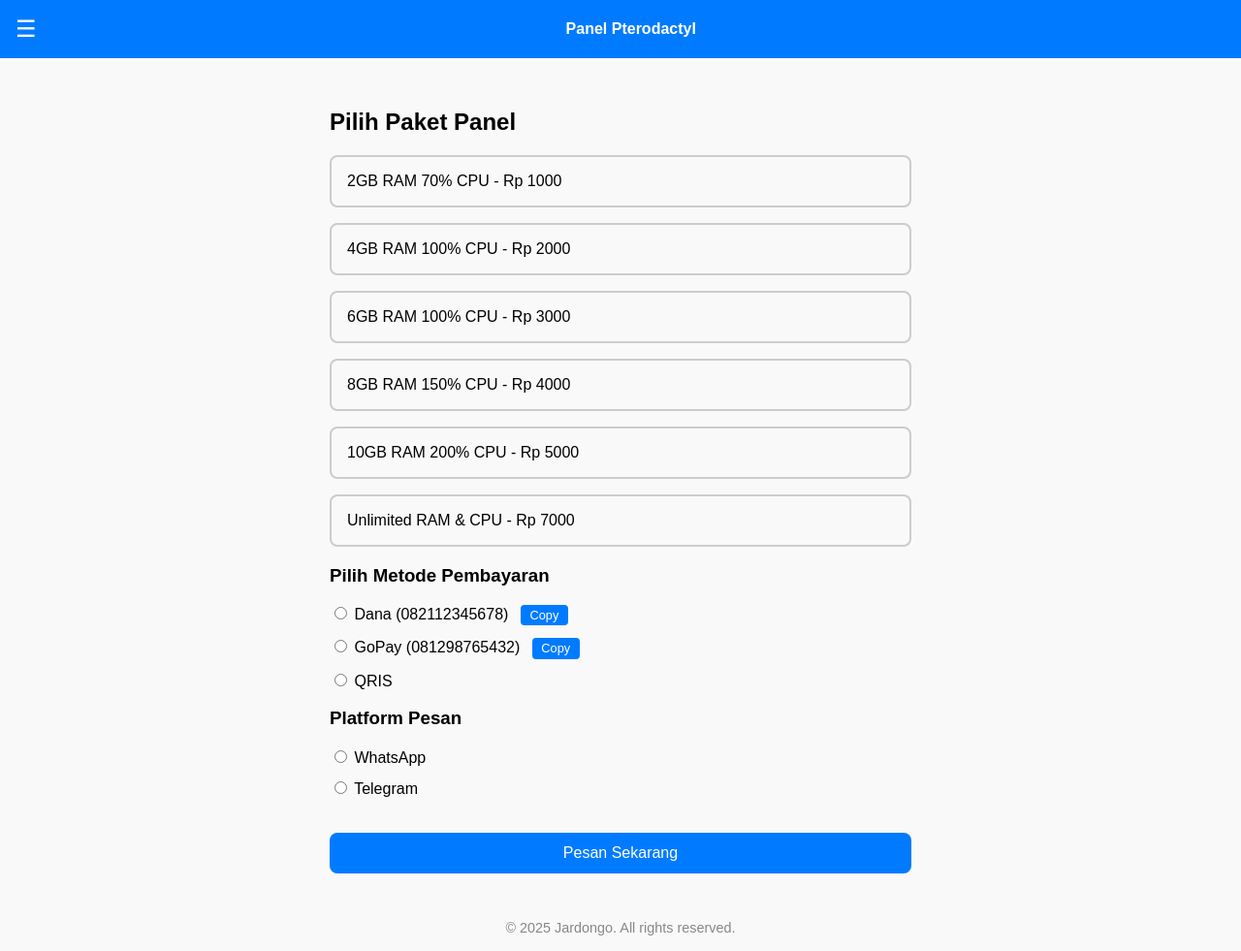
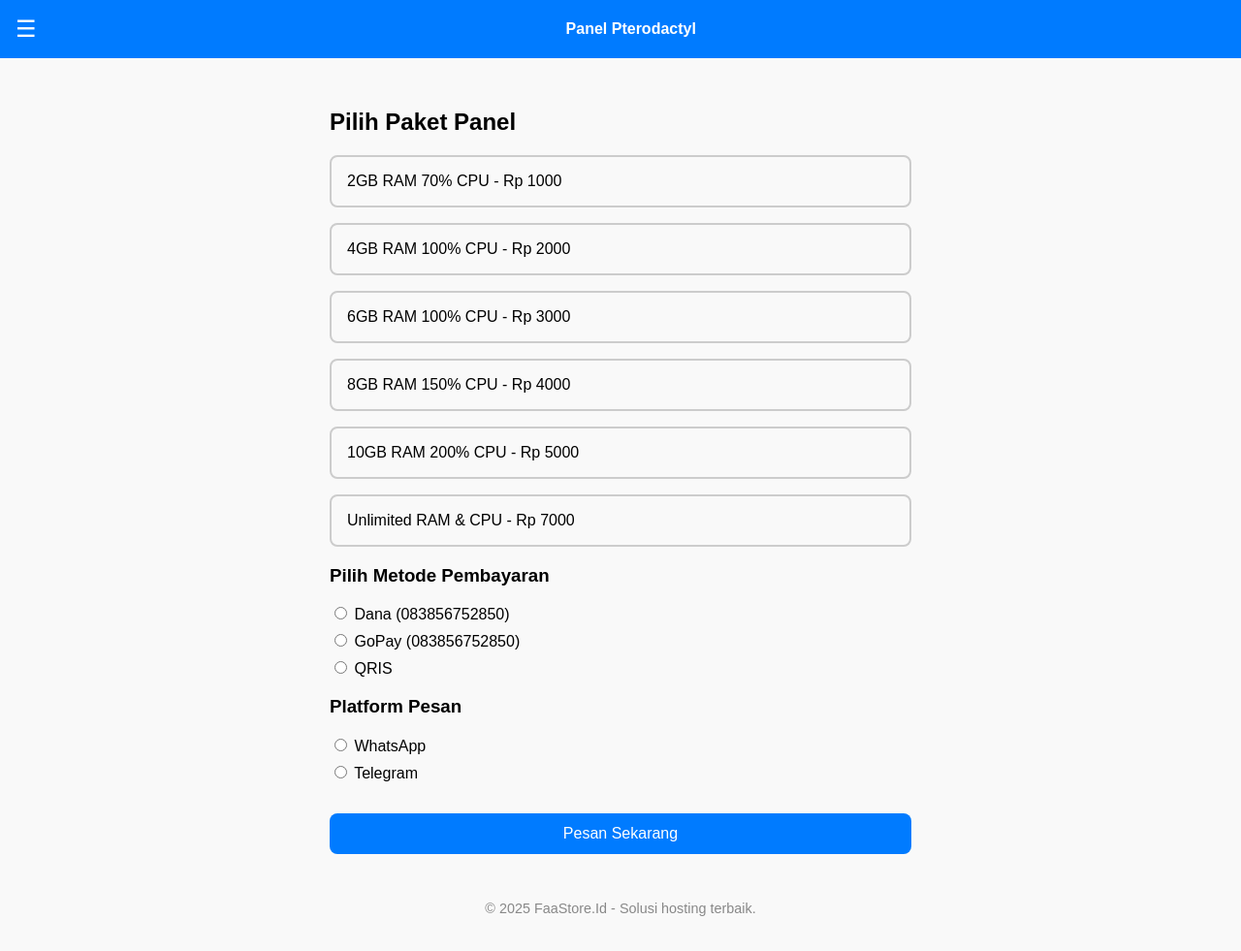
Before and after one commit to jarnopii/pterojar.github.io, a plain HTML site: page index.html in a window 1280 px wide. Shown: the whole page at 97% size. Drawn offline with Linux system fonts and the light colour scheme.

Commit message:
Update index.html

```diff
--- a/index.html
+++ b/index.html
@@ -31,7 +31,6 @@
       top: 3.5rem;
       left: 1rem;
       border-radius: 0.5rem;
-      z-index: 99;
     }
     .menu a {
       display: block;
@@ -63,26 +62,14 @@
       margin: 1rem 0;
     }
     .payment-option {
-      margin-bottom: 0.75rem;
-    }
-    .payment-option button {
-      margin-left: 0.5rem;
-      padding: 0.2rem 0.6rem;
-      font-size: 0.8rem;
-      cursor: pointer;
-      background: #007bff;
-      color: white;
-      border: none;
-      border-radius: 0.25rem;
+      margin-bottom: 0.5rem;
     }
     .qris-img {
       display: none;
       max-width: 100%;
       margin-top: 1rem;
-      border: 1px solid #ccc;
-      border-radius: 0.5rem;
     }
-    button.order-btn {
+    button {
       background: #007bff;
       color: white;
       border: none;
@@ -111,7 +98,7 @@
 
 <div class="menu" id="menu">
   <a href="https://link-home-kamu.com">Home</a>
-  <a href="https://link-support-kamu.com">Contact Support</a>
+  <a href="https://wa.me/6283856752850">Contact Support</a>
 </div>
 
 <div class="container">
@@ -128,19 +115,15 @@
   <h3>Pilih Metode Pembayaran</h3>
   <div class="payment-methods">
     <div class="payment-option">
-      <input type="radio" name="payment" value="dana" onchange="showQR(false)">
-      Dana (<span id="danaNumber">082112345678</span>)
-      <button onclick="copyNumber('danaNumber')">Copy</button>
+      <input type="radio" name="payment" value="dana" onchange="showQR(false)"> Dana (083856752850)
     </div>
     <div class="payment-option">
-      <input type="radio" name="payment" value="gopay" onchange="showQR(false)">
-      GoPay (<span id="gopayNumber">081298765432</span>)
-      <button onclick="copyNumber('gopayNumber')">Copy</button>
+      <input type="radio" name="payment" value="gopay" onchange="showQR(false)"> GoPay (083856752850)
     </div>
     <div class="payment-option">
       <input type="radio" name="payment" value="qris" onchange="showQR(true)"> QRIS
     </div>
-    <img id="qris" class="qris-img" src="https://example.com/namafileqrcodekamu.png" alt="QRIS Code">
+    <img id="qris" class="qris-img" src="https://i.postimg.cc/ydF74xxS/20250520-114937.jpg" alt="QRIS Code">
   </div>
 
   <h3>Platform Pesan</h3>
@@ -151,16 +134,15 @@
     <input type="radio" name="platform" value="telegram"> Telegram
   </div>
 
-  <button class="order-btn" onclick="orderNow()">Pesan Sekarang</button>
+  <button onclick="orderNow()">Pesan Sekarang</button>
 </div>
 
 <footer>
-  &copy; 2025 Jardongo. All rights reserved.
+  &copy; 2025 FaaStore.Id - Solusi hosting terbaik.
 </footer>
 
 <script>
   let selectedPanel = '';
-
   function toggleMenu() {
     const menu = document.getElementById('menu');
     menu.style.display = menu.style.display === 'block' ? 'none' : 'block';
@@ -176,15 +158,6 @@
     document.getElementById('qris').style.display = show ? 'block' : 'none';
   }
 
-  function copyNumber(id) {
-    const text = document.getElementById(id).innerText;
-    navigator.clipboard.writeText(text).then(() => {
-      alert(`Nomor ${text} berhasil disalin ke clipboard.`);
-    }).catch(err => {
-      alert('Gagal menyalin nomor.');
-    });
-  }
-
   function orderNow() {
     const platform = document.querySelector('input[name="platform"]:checked');
     const payment = document.querySelector('input[name="payment"]:checked');
@@ -198,9 +171,9 @@
 
     let url = '';
     if (platform.value === 'whatsapp') {
-      url = `https://wa.me/6281234567890?text=${encodeURIComponent(message)}`;
+      url = `https://wa.me/6283856752850?text=${encodeURIComponent(message)}`;
     } else {
-      url = `https://t.me/usernamekamu?text=${encodeURIComponent(message)}`;
+      url = `https://t.me/faa_store?text=${encodeURIComponent(message)}`;
     }
 
     window.location.href = url;
@@ -208,4 +181,4 @@
 </script>
 
 </body>
-</html>
+        </html>
```
